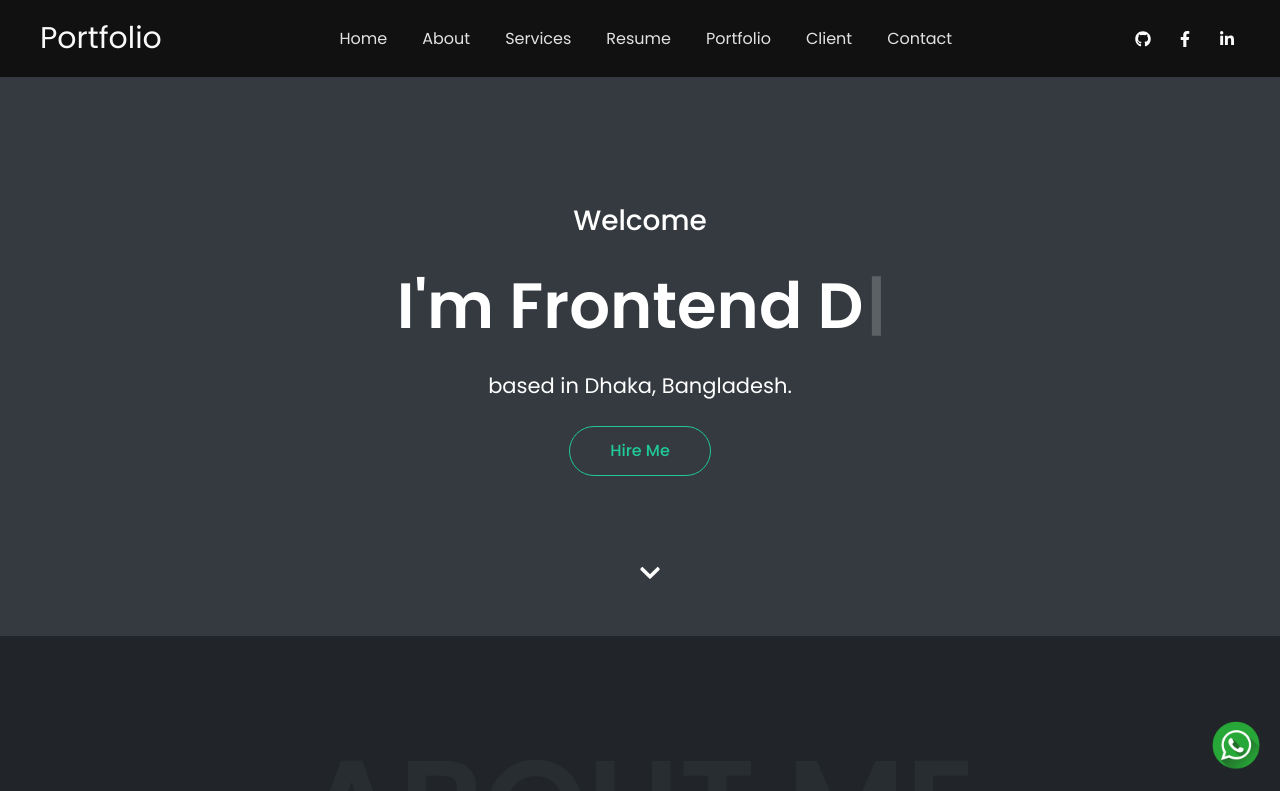
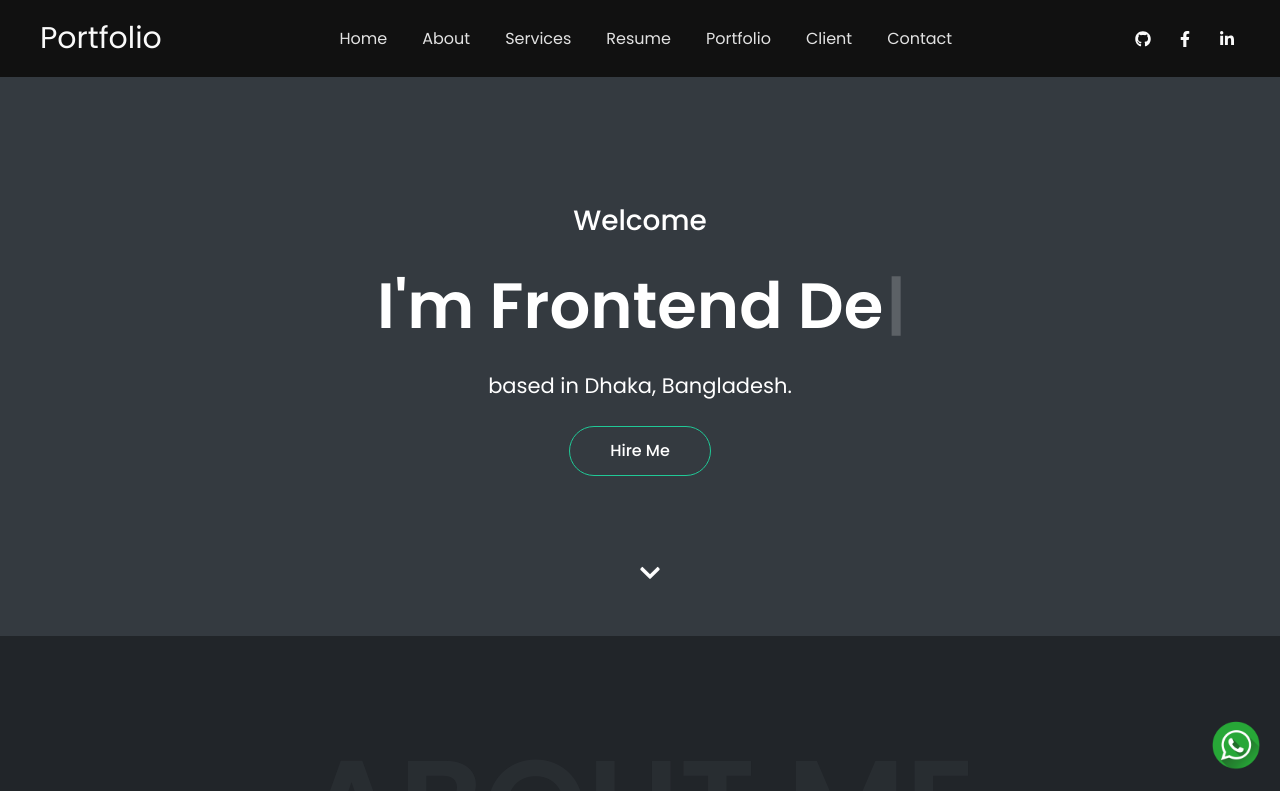
Before and after one commit to morshedsajid26/My-Portfolio, a React (Vite) app in the folder portfolio-project/: page / in a window 1280 px wide. Shown: the top 791 px of the page. Built offline with nearby package versions, Linux system fonts and the light colour scheme.

Commit message:
hire me button fixed

```diff
--- a/portfolio-project/index.html
+++ b/portfolio-project/index.html
@@ -31,7 +31,7 @@ $(document).ready(function(){
       // The optional number (800) specifies the number of milliseconds it takes to scroll to the specified area
       $('html, body').animate({
         scrollTop: $(hash).offset().top
-      }, 400, function(){
+      }, 750, function(){
 
         // Add hash (#) to URL when done scrolling (default click behavior)
         window.location.hash = hash;
--- a/portfolio-project/src/Component/Layer/TextAnimation.jsx
+++ b/portfolio-project/src/Component/Layer/TextAnimation.jsx
@@ -11,9 +11,9 @@ const TextAnimation = () => {
           loop={Infinity}
           cursor
           cursorStyle="|"
-          typeSpeed={70}
-          deleteSpeed={50}
-          delaySpeed={1000}
+          typeSpeed={100}
+          deleteSpeed={100}
+          delaySpeed={700}
         />
       </h1>
     </div>
--- a/portfolio-project/src/Component/Pages/Home.jsx
+++ b/portfolio-project/src/Component/Pages/Home.jsx
@@ -1,4 +1,4 @@
-import React from 'react'
+import React, { useState } from 'react'
 import TextAnimation from '../Layer/TextAnimation'
 import { FaAngleDown, FaChevronDown } from 'react-icons/fa'
 import Container from '../Layer/Container'
@@ -6,8 +6,15 @@ import Container from '../Layer/Container'
 
 const Home = () => {
 
+  const [color, setColor] = useState("transparent"); // Initial color
+
+  const handleClick = (isButton) => {
+    setColor(isButton ? "#0d6efd" : "transparent");
+  };
+
   return (
-    <div id='home' className='pb-20 pt-[200px] bg-[#343a40] text-center relative '>
+    <div id='home' className='pb-20 pt-[200px] bg-[#343a40] text-center relative '
+    onClick={() => handleClick(false)}>
     <Container className='pb-20'>
     <p className='text-[28px] font-medium text-white font-pop mb-4'>Welcome</p>
 
@@ -16,7 +23,20 @@ const Home = () => {
      <p className='text-[21px] text-white font-pop mb-6 mt-4'>based in Dhaka, Bangladesh.</p>
 
     <a href="#contact">
-    <button className='py-3 px-10 border-[1.6px] border-[#20c997] hover:bg-[#20c997]/85 transition-all duration-500 rounded-full font-pop  hover:text-[#ffffff] text-[#20c997] text-[16px] font-medium '>
+    <button
+     onClick={(e) => {
+      e.stopPropagation(); // Prevent parent click from firing
+      handleClick(true); // Change to green when button is clicked
+    }}
+    style={{
+      backgroundColor: color,
+      color: "white",
+
+    }}
+    onMouseEnter={(e) => (e.target.style.backgroundColor = "#20c997")}
+    onMouseLeave={(e) => (e.target.style.backgroundColor = color)}
+
+    className='py-3 px-10 border-[1.6px] border-[#20c997] hover:bg-[#20c997]/85 transition-all duration-500 rounded-full font-pop  hover:text-[#ffffff] text-[#20c997] text-[16px] font-medium '>
                         Hire Me
 
       </button>
```
